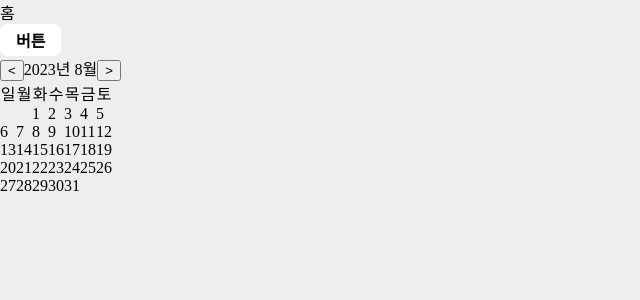
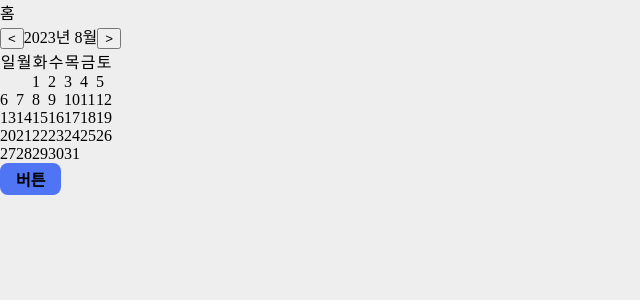
Before and after one commit to FAST-MINI-TEAM1/client, a Next.js app: page / in a window 1280 px wide. Shown: the top 300 px of the page, without its empty margins (0-640 px from the left). Built offline with nearby package versions, Linux system fonts and the light colour scheme.

Commit message:
chore: :wrench: 커스텀버튼 테스트

```diff
--- a/pages/index.tsx
+++ b/pages/index.tsx
@@ -5,8 +5,8 @@ function Home() {
   return (
     <>
       <h1>홈</h1>
-      <Button />
       <Calendar />
+      <Button acceptButton>승인버튼</Button>
     </>
   );
 }
```
